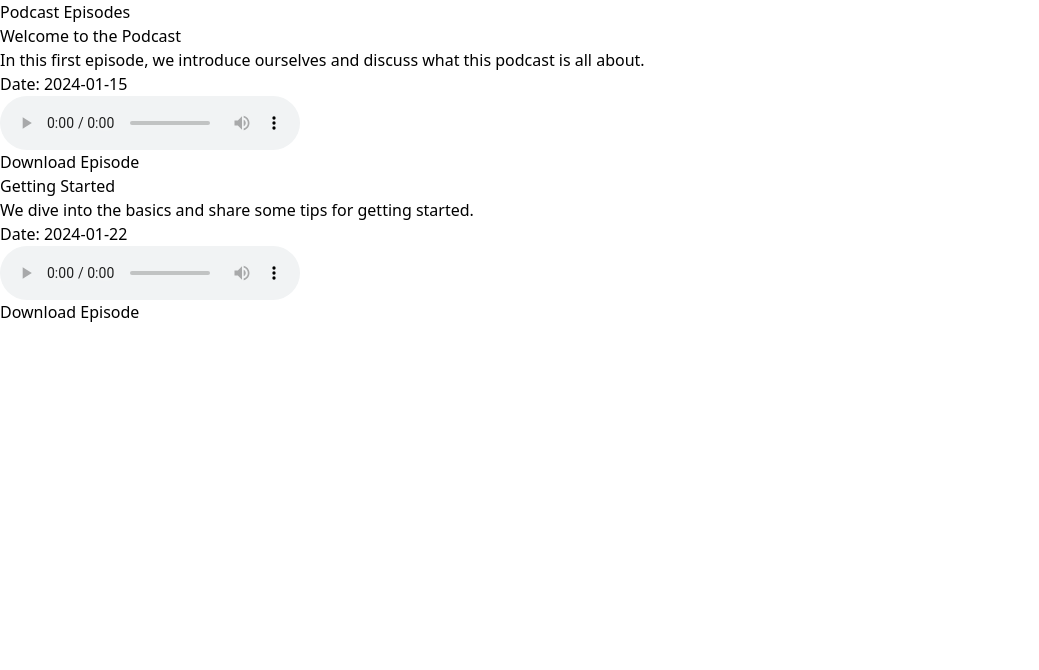
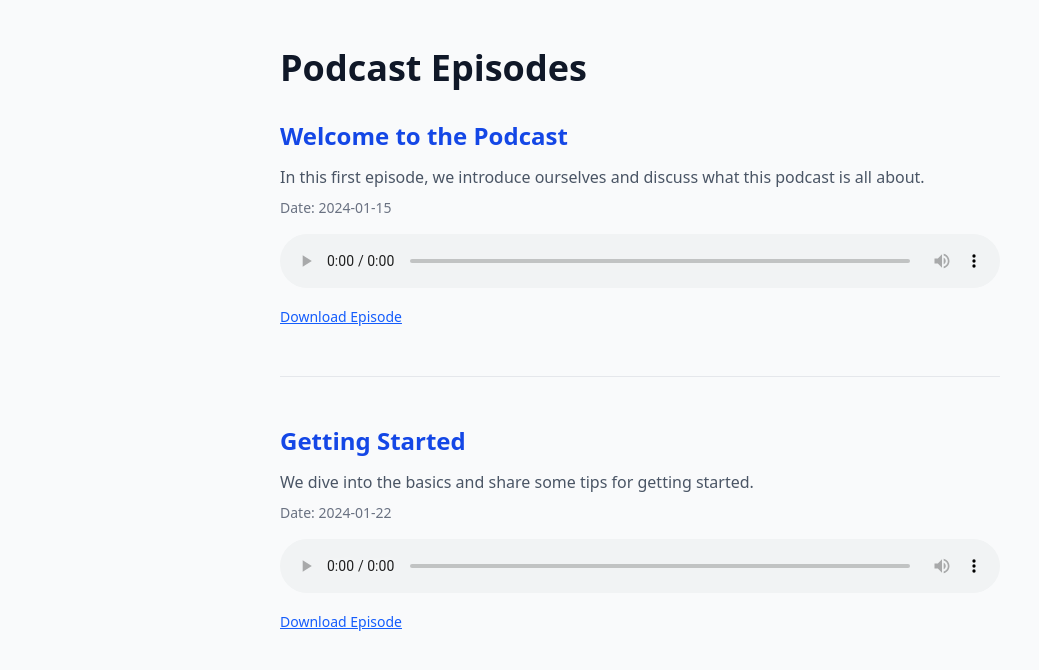
Before and after one commit to zeppelin/friday-magnetic, a SvelteKit app: page / in a window 1280 px wide. Shown: the top 670 px of the page, without its empty margins (0-1039 px from the left). Built offline with nearby package versions, Linux system fonts and the light colour scheme.

Commit message:
Enhance the looks

```diff
--- a/src/routes/+layout.svelte
+++ b/src/routes/+layout.svelte
@@ -6,4 +6,9 @@
 </script>
 
 <svelte:head><link rel="icon" href={favicon} /></svelte:head>
-{@render children()}
+
+<div class="min-h-screen bg-gray-50">
+	<main class="max-w-3xl mx-auto px-6 py-12">
+		{@render children()}
+	</main>
+</div>
--- a/src/routes/+page.svelte
+++ b/src/routes/+page.svelte
@@ -3,23 +3,36 @@
 	import episodes from '$lib/episodes.json' with { type: 'json' };
 </script>
 
-<h1>Podcast Episodes</h1>
+<h1 class="mb-8 text-4xl font-bold text-gray-900">Podcast Episodes</h1>
 
-<ul>
+<div class="space-y-12">
 	{#each episodes as episode}
-		<li>
-			<a href="/episode/{episode.slug}">
-				<h2>{episode.title}</h2>
+		<article class="border-b border-gray-200 pb-12 last:border-b-0">
+			<a
+				href="/episode/{episode.slug}"
+				class="text-blue-700 no-underline hover:text-blue-600 hover:underline"
+			>
+				<h2 class="mb-3 text-2xl font-semibold">
+					{episode.title}
+				</h2>
 			</a>
-			<p>{episode.description}</p>
-			<p>Date: {episode.date}</p>
-			<audio controls>
-				<source src={episode.fileUrl} type="audio/mpeg" />
-				Your browser does not support the audio element.
-			</audio>
-			<p>
-				<a href={episode.fileUrl} download>Download Episode</a>
+			<p class="mb-2 leading-relaxed text-gray-600">{episode.description}</p>
+			<p class="mb-4 text-sm text-gray-500">Date: {episode.date}</p>
+			<div class="my-4">
+				<audio controls class="w-full">
+					<source src={episode.fileUrl} type="audio/mpeg" />
+					Your browser does not support the audio element.
+				</audio>
+			</div>
+			<p class="mt-4">
+				<a
+					href={episode.fileUrl}
+					download
+					class="text-sm font-medium text-blue-600 underline hover:text-blue-800"
+				>
+					Download Episode
+				</a>
 			</p>
-		</li>
+		</article>
 	{/each}
-</ul>
+</div>
--- a/src/routes/episode/[slug]/+page.svelte
+++ b/src/routes/episode/[slug]/+page.svelte
@@ -4,23 +4,39 @@
 	const { episode } = data;
 </script>
 
-<h1>{episode.title}</h1>
-<p>{episode.description}</p>
-<p>Date: {episode.date}</p>
+<h1 class="mb-4 text-4xl font-bold text-gray-900">{episode.title}</h1>
+<p class="mb-3 text-lg leading-relaxed text-gray-600">{episode.description}</p>
+<p class="mb-6 text-sm text-gray-500">Date: {episode.date}</p>
 
 {#if episode.coverArt}
-	<img src={episode.coverArt} alt={episode.title} />
+	<div class="mb-8">
+		<img
+			src={episode.coverArt}
+			alt={episode.title}
+			class="mx-auto w-full max-w-md rounded-lg shadow-md"
+		/>
+	</div>
 {/if}
 
-<audio controls>
+<div class="my-6">
+	<audio controls class="w-full">
 		<source src={episode.fileUrl} type="audio/mpeg" />
 		Your browser does not support the audio element.
 	</audio>
+</div>
 
+<div class="mt-8 flex flex-col gap-4">
 	<p>
-	<a href={episode.fileUrl} download>Download Episode</a>
+		<a
+			href={episode.fileUrl}
+			download
+			class="font-medium text-blue-600 underline hover:text-blue-800"
+		>
+			Download Episode
+		</a>
 	</p>
 
 	<p>
-	<a href="/">Back to Episodes</a>
+		<a href="/" class="text-gray-600 underline hover:text-gray-900"> ← Back to Episodes </a>
 	</p>
+</div>
```
Lines whose indentation alone changed are shown as unchanged.
